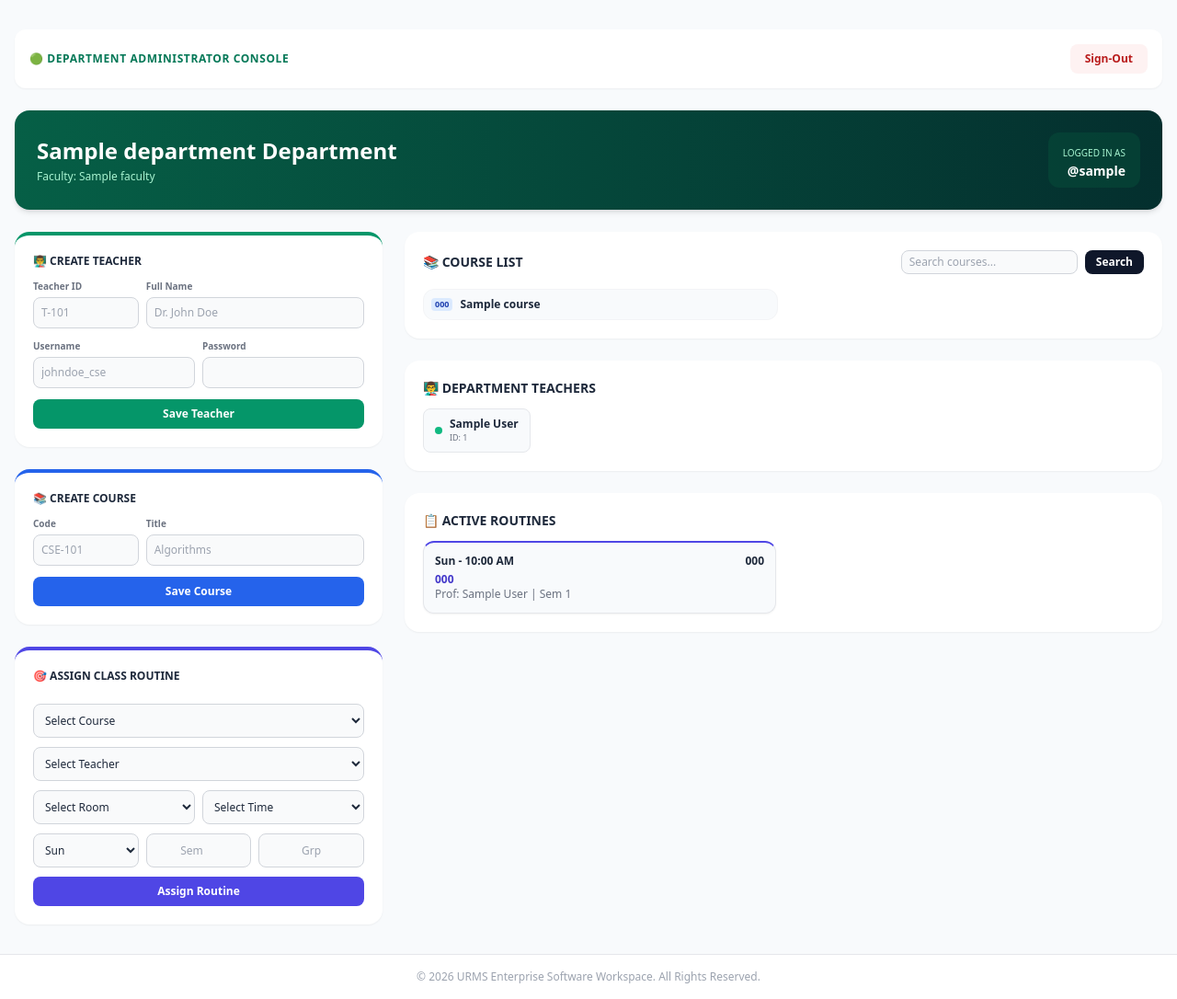
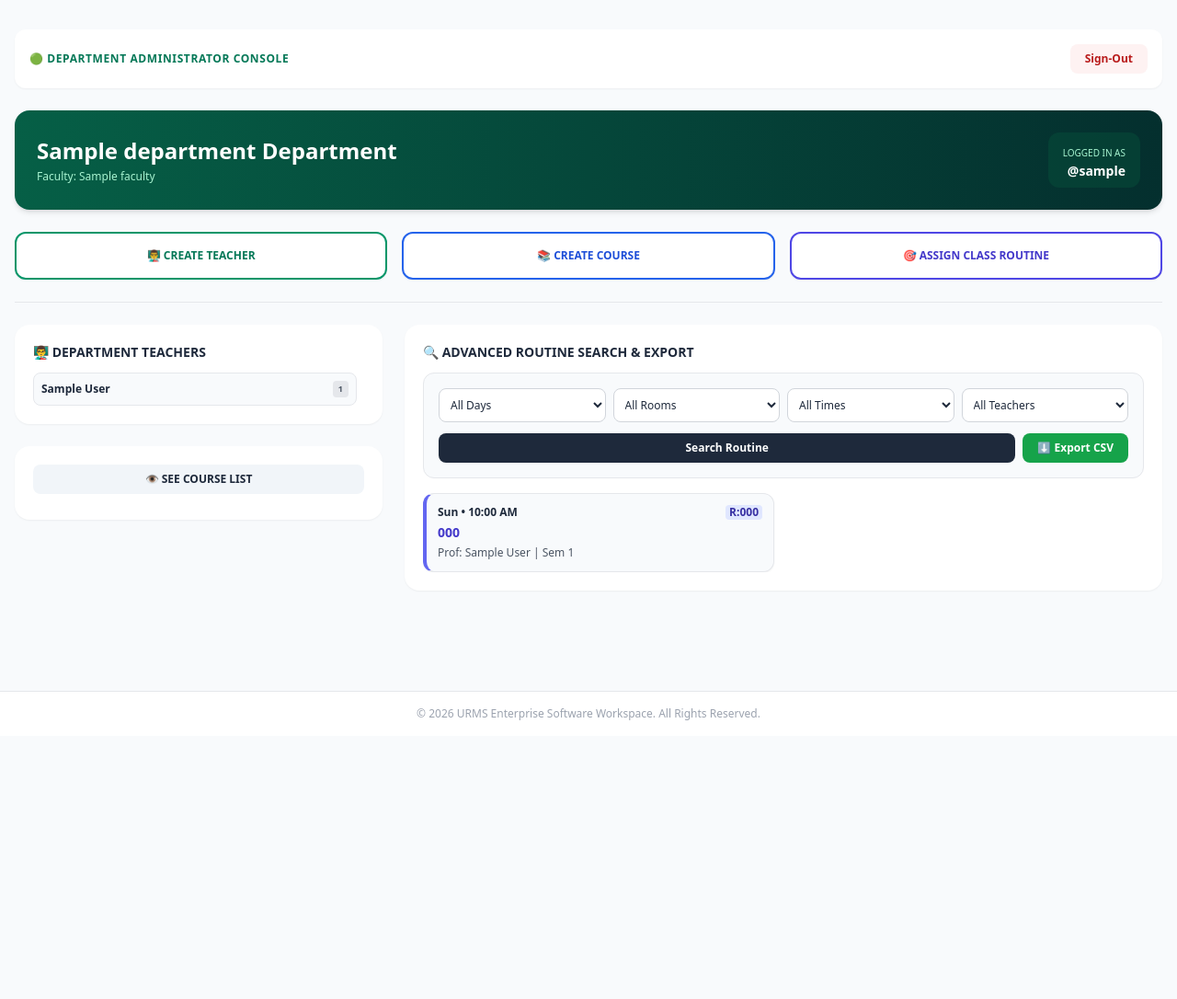
Before and after one commit to GitGuru420/urms_workspace, a Django app: page /department-dashboard/ in a window 1280 px wide. Shown: the whole page at 92% size. After the commit the page ends 783 px from the top, so only its background shows below. Run offline with Django 5.2, Linux system fonts and the light colour scheme; a user stored in the database is signed in; tables that the repository leaves empty hold one stand-in row (values such as "Sample post"); some libraries are stand-ins or nearby versions.

Commit message:
Update Department Admin Dashboard

```diff
--- a/routines/templates/routines/dept_admin.html
+++ b/routines/templates/routines/dept_admin.html
@@ -29,108 +29,81 @@
         </div>
     </div>
 
-    <div class="grid grid-cols-1 lg:grid-cols-3 gap-6">
 
-        <div class="space-y-6">
+    <div class="grid grid-cols-1 md:grid-cols-3 gap-4">
+        <button onclick="toggleSection('teacher-form')" class="bg-white border-2 border-emerald-600 text-emerald-700 hover:bg-emerald-50 py-4 rounded-xl font-black uppercase text-xs shadow-sm transition-all">👨‍🏫 Create Teacher</button>
+        <button onclick="toggleSection('course-form')" class="bg-white border-2 border-blue-600 text-blue-700 hover:bg-blue-50 py-4 rounded-xl font-black uppercase text-xs shadow-sm transition-all">📚 Create Course</button>
+        <button onclick="toggleSection('routine-form')" class="bg-white border-2 border-indigo-600 text-indigo-700 hover:bg-indigo-50 py-4 rounded-xl font-black uppercase text-xs shadow-sm transition-all">🎯 Assign Class Routine</button>
+    </div>
 
-            <div class="bg-white p-5 rounded-2xl shadow-sm border-t-4 border-t-emerald-600">
-                <h2 class="text-xs font-black uppercase mb-3">👨‍🏫 Create Teacher</h2>
+    <div class="space-y-4">
+
+        <div id="teacher-form" class="hidden bg-white p-5 rounded-2xl shadow-sm border-t-4 border-t-emerald-600">
+            <h2 class="text-xs font-black uppercase mb-3">Register New Teacher</h2>
             <form method="POST" class="space-y-3">
-                    {% csrf_token %}
-                    <input type="hidden" name="create_teacher" value="1">
+                {% csrf_token %} <input type="hidden" name="create_teacher" value="1">
                 <div class="grid grid-cols-3 gap-2">
-                        <div class="col-span-1">
-                            <label class="block text-[10px] font-bold text-gray-500 mb-1">Teacher ID</label>
-                            <input type="text" name="teacher_id" required placeholder="T-101" class="w-full bg-gray-50 border border-gray-300 rounded-lg px-2 py-2 text-xs">
-                        </div>
-                        <div class="col-span-2">
-                            <label class="block text-[10px] font-bold text-gray-500 mb-1">Full Name</label>
-                            <input type="text" name="name" required placeholder="Dr. John Doe" class="w-full bg-gray-50 border border-gray-300 rounded-lg px-2 py-2 text-xs">
-                        </div>
+                    <input type="text" name="teacher_id" required placeholder="T-101" class="col-span-1 bg-gray-50 border border-gray-300 rounded-lg px-2 py-2 text-xs">
+                    <input type="text" name="name" required placeholder="Full Name" class="col-span-2 bg-gray-50 border border-gray-300 rounded-lg px-2 py-2 text-xs">
                 </div>
                 <div class="grid grid-cols-2 gap-2">
-                        <div>
-                            <label class="block text-[10px] font-bold text-gray-500 mb-1">Username</label>
-                            <input type="text" name="username" required placeholder="johndoe_cse" class="w-full bg-gray-50 border border-gray-300 rounded-lg px-2 py-2 text-xs">
+                    <input type="text" name="username" required placeholder="Login Username" class="bg-gray-50 border border-gray-300 rounded-lg px-2 py-2 text-xs">
+                    <input type="password" name="password" required placeholder="Password" class="bg-gray-50 border border-gray-300 rounded-lg px-2 py-2 text-xs">
                 </div>
-                        <div>
-                            <label class="block text-[10px] font-bold text-gray-500 mb-1">Password</label>
-                            <input type="password" name="password" required class="w-full bg-gray-50 border border-gray-300 rounded-lg px-2 py-2 text-xs">
-                        </div>
-                    </div>
-                    <button type="submit" class="w-full bg-emerald-600 hover:bg-emerald-700 text-white font-black py-2 rounded-lg text-xs">Save Teacher</button>
+                <button type="submit" class="w-full bg-emerald-600 hover:bg-emerald-700 text-white font-black py-2 rounded-lg text-xs">Save</button>
             </form>
         </div>
 
-            <div class="bg-white p-5 rounded-2xl shadow-sm border-t-4 border-t-blue-600">
-                <h2 class="text-xs font-black uppercase mb-3">📚 Create Course</h2>
-                <form method="POST" class="space-y-3">
-                    {% csrf_token %}
-                    <input type="hidden" name="create_course" value="1">
-                    <div class="grid grid-cols-3 gap-2">
-                        <div class="col-span-1">
-                            <label class="block text-[10px] font-bold text-gray-500 mb-1">Code</label>
-                            <input type="text" name="course_code" required placeholder="CSE-101" class="w-full bg-gray-50 border border-gray-300 rounded-lg px-2 py-2 text-xs uppercase">
-                        </div>
-                        <div class="col-span-2">
-                            <label class="block text-[10px] font-bold text-gray-500 mb-1">Title</label>
-                            <input type="text" name="title" required placeholder="Algorithms" class="w-full bg-gray-50 border border-gray-300 rounded-lg px-2 py-2 text-xs">
-                        </div>
-                    </div>
-                    <button type="submit" class="w-full bg-blue-600 hover:bg-blue-700 text-white font-black py-2 rounded-lg text-xs">Save Course</button>
+        <div id="course-form" class="hidden bg-white p-5 rounded-2xl shadow-sm border-t-4 border-t-blue-600">
+            <h2 class="text-xs font-black uppercase mb-3">Add New Course</h2>
+            <form method="POST" class="grid grid-cols-4 gap-2">
+                {% csrf_token %} <input type="hidden" name="create_course" value="1">
+                <input type="text" name="course_code" required placeholder="Code" class="col-span-1 bg-gray-50 border border-gray-300 rounded-lg px-2 py-2 text-xs uppercase">
+                <input type="text" name="title" required placeholder="Course Title" class="col-span-2 bg-gray-50 border border-gray-300 rounded-lg px-2 py-2 text-xs">
+                <button type="submit" class="col-span-1 bg-blue-600 hover:bg-blue-700 text-white font-black rounded-lg text-xs">Save</button>
             </form>
         </div>
 
-            <div class="bg-white p-5 rounded-2xl shadow-sm border-t-4 border-t-indigo-600">
-                <h2 class="text-xs font-black uppercase mb-3">🎯 Assign Class Routine</h2>
+        <div id="routine-form" class="hidden bg-white p-5 rounded-2xl shadow-sm border-t-4 border-t-indigo-600">
+            <h2 class="text-xs font-black uppercase mb-3">Assign Routine Block</h2>
             <form method="POST" class="space-y-2.5 text-xs">
-                    {% csrf_token %}
-                    <input type="hidden" name="assign_routine" value="1">
-
-                    <select name="course_id" required class="w-full bg-gray-50 border border-gray-300 rounded-lg p-2">
-                        <option value="" disabled selected>Select Course</option>
-                        {% for c in courses %} <option value="{{ c.id }}">[{{ c.course_code }}] {{ c.title }}</option> {% endfor %}
-                    </select>
-
-                    <select name="teacher_id_fk" required class="w-full bg-gray-50 border border-gray-300 rounded-lg p-2">
-                        <option value="" disabled selected>Select Teacher</option>
-                        {% for t in teachers %} <option value="{{ t.id }}">{{ t.name }}</option> {% endfor %}
-                    </select>
-
+                {% csrf_token %} <input type="hidden" name="assign_routine" value="1">
                 <div class="grid grid-cols-2 gap-2">
-                        <select name="room_id" required class="w-full bg-gray-50 border border-gray-300 rounded-lg p-2">
-                            <option value="" disabled selected>Select Room</option>
-                            {% for r in faculty_rooms %} <option value="{{ r.id }}">{{ r.room_number }}</option> {% endfor %}
-                        </select>
-                        <select name="timeslot_id" required class="w-full bg-gray-50 border border-gray-300 rounded-lg p-2">
-                            <option value="" disabled selected>Select Time</option>
-                            {% for slot in timeslots %} <option value="{{ slot.id }}">{{ slot.start_time|time:"h:i A" }}</option> {% endfor %}
-                        </select>
+                    <select name="course_id" required class="w-full bg-gray-50 border border-gray-300 rounded-lg p-2"><option value="" disabled selected>Course</option>{% for c in courses %} <option value="{{ c.id }}">{{ c.course_code }}</option> {% endfor %}</select>
+                    <select name="teacher_id_fk" required class="w-full bg-gray-50 border border-gray-300 rounded-lg p-2"><option value="" disabled selected>Teacher</option>{% for t in teachers %} <option value="{{ t.id }}">{{ t.name }}</option> {% endfor %}</select>
+                    <select name="room_id" required class="w-full bg-gray-50 border border-gray-300 rounded-lg p-2"><option value="" disabled selected>Room</option>{% for r in faculty_rooms %} <option value="{{ r.id }}">{{ r.room_number }}</option> {% endfor %}</select>
+                    <select name="timeslot_id" required class="w-full bg-gray-50 border border-gray-300 rounded-lg p-2"><option value="" disabled selected>Time</option>{% for slot in timeslots %} <option value="{{ slot.id }}">{{ slot.start_time|time:"h:i A" }}</option> {% endfor %}</select>
                 </div>
-
                 <div class="grid grid-cols-3 gap-2">
-                        <select name="day_of_week" required class="w-full bg-gray-50 border border-gray-300 rounded-lg p-2">
-                            {% for d in days %} <option value="{{ d }}">{{ d|slice:":3" }}</option> {% endfor %}
-                        </select>
+                    <select name="day_of_week" required class="w-full bg-gray-50 border border-gray-300 rounded-lg p-2">{% for d in days %} <option value="{{ d }}">{{ d|slice:":3" }}</option> {% endfor %}</select>
                     <input type="number" name="semester" required placeholder="Sem" class="w-full bg-gray-50 border border-gray-300 rounded-lg p-2 text-center">
                     <input type="text" name="group_no" required placeholder="Grp" class="w-full bg-gray-50 border border-gray-300 rounded-lg p-2 text-center">
                 </div>
-                    <button type="submit" class="w-full bg-indigo-600 hover:bg-indigo-700 text-white font-black py-2 rounded-lg">Assign Routine</button>
+                <button type="submit" class="w-full bg-indigo-600 hover:bg-indigo-700 text-white font-black py-2 rounded-lg">Assign to Routine</button>
             </form>
         </div>
     </div>
 
-        <div class="lg:col-span-2 space-y-6">
+    <hr class="border-gray-200">
+
+    <div class="grid grid-cols-1 lg:grid-cols-3 gap-6">
+
+        <div class="space-y-6">
+            <div class="bg-white p-5 rounded-2xl shadow-sm">
+                <h2 class="text-sm font-black uppercase mb-3">👨‍🏫 Department Teachers</h2>
+                <div class="flex flex-col gap-2 max-h-48 overflow-y-auto pr-2">
+                    {% for teacher in teachers %}
+                        <div class="bg-slate-50 border border-gray-200 rounded-lg p-2 flex justify-between items-center">
+                            <span class="text-xs font-bold">{{ teacher.name }}</span>
+                            <span class="text-[9px] font-black bg-gray-200 px-1.5 py-0.5 rounded text-gray-600">{{ teacher.teacher_id }}</span>
+                        </div>
+                    {% endfor %}
+                </div>
+            </div>
 
             <div class="bg-white p-5 rounded-2xl shadow-sm">
-                <div class="flex justify-between items-center mb-4">
-                    <h2 class="text-sm font-black uppercase">📚 Course List</h2>
-                    <form method="GET" class="flex gap-2">
-                        <input type="text" name="course_search" value="{{ course_search }}" placeholder="Search courses..." class="bg-gray-50 border border-gray-300 rounded-lg px-2 py-1 text-xs">
-                        <button type="submit" class="bg-slate-900 text-white px-3 text-xs rounded-lg font-bold">Search</button>
-                    </form>
-                </div>
-                <div class="grid grid-cols-2 gap-3 max-h-40 overflow-y-auto">
+                <button onclick="toggleSection('course-list')" class="w-full bg-slate-100 hover:bg-slate-200 text-slate-800 font-black py-2 rounded-lg text-xs uppercase mb-2">👁️ See Course List</button>
+                <div id="course-list" class="hidden mt-3 flex flex-col gap-2 max-h-48 overflow-y-auto pr-2">
                     {% for course in courses %}
                         <div class="p-2 border border-gray-100 rounded-xl bg-slate-50 flex items-center gap-2">
                             <span class="bg-blue-100 text-blue-800 font-bold text-[9px] px-1 rounded">{{ course.course_code }}</span>
@@ -139,39 +112,55 @@
                     {% endfor %}
                 </div>
             </div>
+        </div>
 
-            <div class="bg-white p-5 rounded-2xl shadow-sm">
-                <h2 class="text-sm font-black uppercase mb-3">👨‍🏫 Department Teachers</h2>
-                <div class="flex flex-wrap gap-2 max-h-40 overflow-y-auto">
-                    {% for teacher in teachers %}
-                        <div class="bg-slate-50 border border-gray-200 rounded-lg p-2 px-3 flex items-center gap-2">
-                            <div class="w-2 h-2 rounded-full bg-emerald-500"></div>
-                            <div>
-                                <span class="text-xs font-bold block">{{ teacher.name }}</span>
-                                <span class="text-[9px] text-gray-500 block">ID: {{ teacher.teacher_id }}</span>
+        <div class="lg:col-span-2 bg-white p-5 rounded-2xl shadow-sm">
+            <h2 class="text-sm font-black uppercase mb-3">🔍 Advanced Routine Search & Export</h2>
+
+            <form method="GET" class="bg-slate-50 p-4 rounded-xl border border-gray-200 mb-4">
+                <div class="grid grid-cols-2 md:grid-cols-4 gap-2 text-xs mb-3">
+                    <select name="search_day" class="bg-white border border-gray-300 rounded-lg p-2"><option value="">All Days</option>{% for d in days %} <option value="{{ d }}" {% if request.GET.search_day == d %}selected{% endif %}>{{ d }}</option> {% endfor %}</select>
+                    <select name="search_room" class="bg-white border border-gray-300 rounded-lg p-2"><option value="">All Rooms</option>{% for r in faculty_rooms %} <option value="{{ r.id }}" {% if request.GET.search_room == r.id|stringformat:"s" %}selected{% endif %}>Room {{ r.room_number }}</option> {% endfor %}</select>
+                    <select name="search_time" class="bg-white border border-gray-300 rounded-lg p-2"><option value="">All Times</option>{% for slot in timeslots %} <option value="{{ slot.id }}" {% if request.GET.search_time == slot.id|stringformat:"s" %}selected{% endif %}>{{ slot.start_time|time:"h:i A" }}</option> {% endfor %}</select>
+                    <select name="search_teacher" class="bg-white border border-gray-300 rounded-lg p-2"><option value="">All Teachers</option>{% for t in teachers %} <option value="{{ t.id }}" {% if request.GET.search_teacher == t.id|stringformat:"s" %}selected{% endif %}>{{ t.name }}</option> {% endfor %}</select>
                 </div>
+                <div class="flex gap-2">
+                    <button type="submit" class="flex-1 bg-slate-800 hover:bg-slate-900 text-white font-black py-2 rounded-lg text-xs">Search Routine</button>
+                    <button type="submit" name="export_csv" value="1" class="bg-green-600 hover:bg-green-700 text-white font-black py-2 px-4 rounded-lg text-xs flex items-center gap-1">
+                        ⬇️ Export CSV
+                    </button>
                 </div>
+            </form>
+
+            <div class="grid grid-cols-1 md:grid-cols-2 gap-3 max-h-[400px] overflow-y-auto pr-2">
+                {% for r in routines %}
+                    <div class="p-3 border border-gray-200 rounded-xl bg-slate-50 border-l-4 border-l-indigo-500 text-xs shadow-sm">
+                        <div class="flex justify-between font-bold mb-1 text-slate-800">
+                            <span>{{ r.day_of_week|slice:":3" }} • {{ r.timeslot.start_time|time:"h:i A" }}</span>
+                            <span class="bg-indigo-100 text-indigo-800 px-1 rounded">R:{{ r.room.room_number }}</span>
+                        </div>
+                        <div class="font-black text-indigo-700 text-sm">{{ r.course.course_code }}</div>
+                        <div class="text-gray-600 font-medium mt-1">Prof: {{ r.teacher.name }} | Sem {{ r.semester }}</div>
+                    </div>
+                {% empty %}
+                    <div class="col-span-full text-center py-6 text-gray-400 font-bold text-xs border-2 border-dashed border-gray-200 rounded-xl">No routines found for these filters.</div>
                 {% endfor %}
             </div>
         </div>
-
-            <div class="bg-white p-5 rounded-2xl shadow-sm">
-                <h2 class="text-sm font-black uppercase mb-3">📋 Active Routines</h2>
-                <div class="grid grid-cols-2 gap-4">
-                    {% for r in routines %}
-                        <div class="p-3 border border-gray-200 rounded-xl bg-slate-50 shadow-sm border-t-2 border-t-indigo-600 text-xs">
-                            <div class="flex justify-between font-bold mb-1">
-                                <span>{{ r.day_of_week|slice:":3" }} - {{ r.timeslot.start_time|time:"h:i A" }}</span>
-                                <span>{{ r.room.room_number }}</span>
-                            </div>
-                            <div class="font-bold text-indigo-700">{{ r.course.course_code }}</div>
-                            <div class="text-gray-500">Prof: {{ r.teacher.name }} | Sem {{ r.semester }}</div>
-                        </div>
-                    {% endfor %}
     </div>
 </div>
 
-        </div>
-    </div>
-</div>
+<script>
+    function toggleSection(sectionId) {
+        // If it's one of the top forms, close the others first (optional clean UX)
+        if (['teacher-form', 'course-form', 'routine-form'].includes(sectionId)) {
+            ['teacher-form', 'course-form', 'routine-form'].forEach(id => {
+                if(id !== sectionId) document.getElementById(id).classList.add('hidden');
+            });
+        }
+
+        const section = document.getElementById(sectionId);
+        section.classList.toggle('hidden');
+    }
+</script>
 {% endblock content %}
--- a/routines/views.py
+++ b/routines/views.py
@@ -4,6 +4,8 @@ from django.contrib.auth.decorators import login_required
 from django.contrib.auth.models import User
 from django.contrib.auth import authenticate, login, logout
 from .models import Routine, Department, Faculty, FacultyAdminProfile, DeptAdminProfile, Teacher, Room, Timeslot, Course
+import csv
+from django.http import HttpResponse
 
 # ==========================================
 # PUBLIC & AUTHENTICATION VIEWS
@@ -201,7 +203,7 @@ def dept_admin_dashboard(request):
     parent_faculty = dept.faculty
 
     if request.method == 'POST':
-        # FEATURE 1: CREATE TEACHER (With strict unique ID checking)
+        # FEATURE 1: CREATE TEACHER
         if 'create_teacher' in request.POST:
             teacher_id = request.POST.get('teacher_id', '').strip()
             name = request.POST.get('name', '').strip()
@@ -209,9 +211,9 @@ def dept_admin_dashboard(request):
             password = request.POST.get('password', '').strip()
 
             if User.objects.filter(username=username).exists():
-                messages.error(request, f"Username '{username}' is already taken. Please choose another.")
+                messages.error(request, f"Username '{username}' is already taken.")
             elif Teacher.objects.filter(teacher_id=teacher_id).exists():
-                messages.error(request, f"Teacher ID '{teacher_id}' already exists in the system.")
+                messages.error(request, f"Teacher ID '{teacher_id}' already exists.")
             else:
                 new_user = User.objects.create_user(username=username, password=password)
                 Teacher.objects.create(user=new_user, name=name, department=dept, teacher_id=teacher_id)
@@ -224,7 +226,7 @@ def dept_admin_dashboard(request):
             title = request.POST.get('title', '').strip()
 
             if Course.objects.filter(course_code__iexact=code, department=dept).exists():
-                messages.error(request, f"Course '{code}' already exists in your department.")
+                messages.error(request, f"Course '{code}' already exists.")
             else:
                 Course.objects.create(course_code=code, title=title, department=dept)
                 messages.success(request, f"Course [{code}] successfully added.")
@@ -241,51 +243,67 @@ def dept_admin_dashboard(request):
             day = request.POST.get('day_of_week')
             section = request.POST.get('section', '').strip() or "None"
 
-            # Fetch objects with security filters (Ensuring they belong to the correct dept/faculty)
             course_obj = get_object_or_404(Course, id=course_id, department=dept)
             teacher_obj = get_object_or_404(Teacher, id=teacher_id_fk, department=dept)
             room_obj = get_object_or_404(Room, id=room_id, faculty=parent_faculty)
             timeslot_obj = get_object_or_404(Timeslot, id=timeslot_id)
 
             Routine.objects.create(
-                department=dept,
-                course=course_obj,
-                teacher=teacher_obj,
-                room=room_obj,
-                timeslot=timeslot_obj,
-                semester=semester,
-                group_no=group_no,
-                day_of_week=day,
-                section=section
+                department=dept, course=course_obj, teacher=teacher_obj,
+                room=room_obj, timeslot=timeslot_obj, semester=semester,
+                group_no=group_no, day_of_week=day, section=section
             )
             messages.success(request, "Routine block assigned successfully!")
             return redirect('dept_admin_dashboard')
 
-    # FEATURE 4: FETCH DATA WITH STRICT DEPARTMENT ISOLATION
-    course_query = request.GET.get('course_search', '').strip()
+    # FEATURE 4: ADVANCED ROUTINE SEARCH
+    routines = Routine.objects.filter(department=dept).select_related('course', 'teacher', 'room', 'timeslot')
+
+    search_day = request.GET.get('search_day', '')
+    search_room = request.GET.get('search_room', '')
+    search_time = request.GET.get('search_time', '')
+    search_teacher = request.GET.get('search_teacher', '')
+
+    if search_day:
+        routines = routines.filter(day_of_week=search_day)
+    if search_room:
+        routines = routines.filter(room_id=search_room)
+    if search_time:
+        routines = routines.filter(timeslot_id=search_time)
+    if search_teacher:
+        routines = routines.filter(teacher_id=search_teacher)
+
+    # FEATURE 5: CSV/EXCEL EXPORT
+    if request.GET.get('export_csv') == '1':
+        response = HttpResponse(content_type='text/csv')
+        response['Content-Disposition'] = f'attachment; filename="{dept.name}_Routine_Export.csv"'
+
+        writer = csv.writer(response)
+        writer.writerow(['Day', 'Time', 'Course Code', 'Course Title', 'Teacher', 'Room', 'Semester', 'Group'])
+
+        for r in routines:
+            writer.writerow([
+                r.day_of_week,
+                f"{r.timeslot.start_time.strftime('%I:%M %p')} - {r.timeslot.end_time.strftime('%I:%M %p')}",
+                r.course.course_code, r.course.title, r.teacher.name,
+                r.room.room_number, r.semester, r.group_no
+            ])
+        return response
+
+    # Basic queries for dropdowns and lists
     courses = Course.objects.filter(department=dept)
-    if course_query:
-        courses = courses.filter(title__icontains=course_query) | courses.filter(course_code__icontains=course_query)
-
-    # ONLY fetch teachers from THIS department
     teachers = Teacher.objects.filter(department=dept).order_by('name')
     faculty_rooms = Room.objects.filter(faculty=parent_faculty).order_by('floor_no', 'room_number')
-    routines = Routine.objects.filter(department=dept).select_related('course', 'teacher', 'room', 'timeslot')
     timeslots = Timeslot.objects.all().order_by('start_time')
     days = ['Sunday', 'Monday', 'Tuesday', 'Wednesday', 'Thursday', 'Friday', 'Saturday']
 
     context = {
-        'dept_admin': dept_admin,
-        'dept': dept,
-        'routines': routines,
-        'faculty_rooms': faculty_rooms,
-        'courses': courses,
-        'teachers': teachers,
-        'timeslots': timeslots,
-        'days': days,
-        'course_search': course_query,
+        'dept_admin': dept_admin, 'dept': dept, 'routines': routines,
+        'faculty_rooms': faculty_rooms, 'courses': courses, 'teachers': teachers,
+        'timeslots': timeslots, 'days': days,
     }
     return render(request, 'routines/dept_admin.html', context)
+
 @login_required(login_url='login')
 def teacher_dashboard(request):
     if not hasattr(request.user, 'teacher'):
```
Lines whose indentation alone changed are shown as unchanged.
